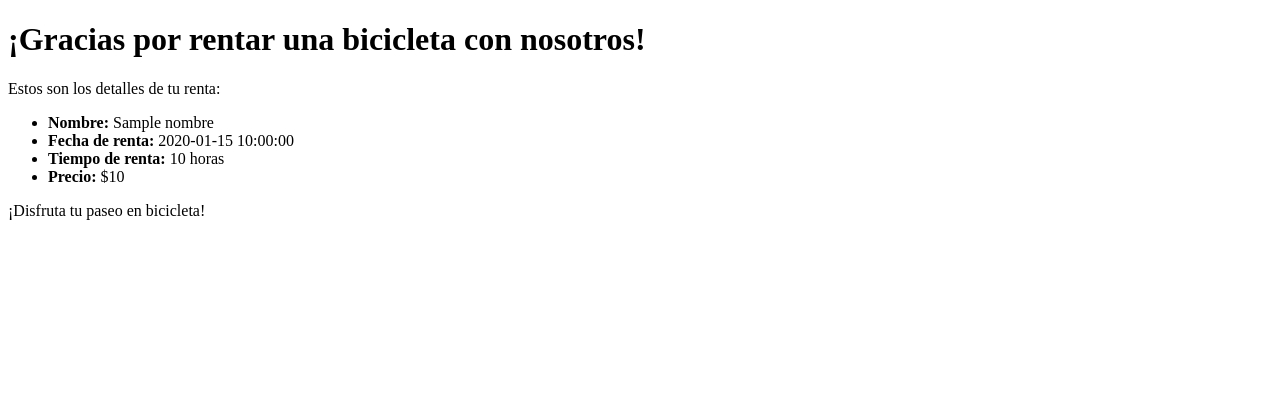
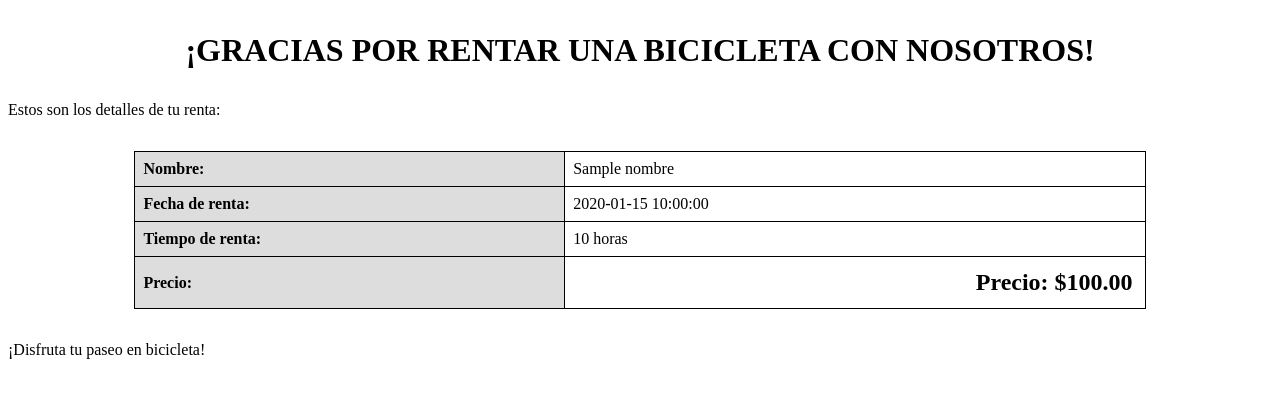
Before and after one commit to daeb2222/RentaRad, a Flask app: template RentaRad/templates/confirmacion.html in a window 1280 px wide. Shown: the top 398 px of the page. Run offline with Flask 3, Linux system fonts and the light colour scheme; the template is opened without the code that fills it: most values are stand-ins (such as "Sample title", 1, 10 or a date in 2020).

Commit message:
una pequeña mejora visual

```diff
--- a/RentaRad/app.py
+++ b/RentaRad/app.py
@@ -30,7 +30,7 @@ def login():
     if request.method == 'POST':
         return redirect(url_for('home'))
     else:
-        return render_template('login.html')
+        return render_template('home.html')
 
 @app.route('/rentar', methods=['POST'])
 def rentar():
@@ -39,6 +39,7 @@ def rentar():
     tiempo = request.form['tiempo']
     # procesa la renta de la bicicleta y muestra una página de confirmación
     return render_template('confirmacion.html', nombre=nombre, fecha=fecha, tiempo=tiempo)
+
 
 @app.route('/home')
 @login_required
--- a/RentaRad/templates/confirmacion.html
+++ b/RentaRad/templates/confirmacion.html
@@ -1,22 +1,85 @@
 <!DOCTYPE html>
 <html lang="en">
-<head>
+  <head>
     <meta charset="UTF-8">
     <meta name="viewport" content="width=device-width, initial-scale=1.0">
     <title>Confirmación de renta de bicicletas</title>
-</head>
-<body>
+    <style>
+      /* Estilos para el título */
+      h1 {
+        font-size: 2em;
+        font-weight: bold;
+        margin: 1em 0;
+        text-align: center;
+        text-transform: uppercase;
+      }
+
+      /* Estilos para la tabla */
+      table {
+        border-collapse: collapse;
+        margin: 2em auto;
+        width: 80%;
+      }
+
+      td, th {
+        border: 1px solid black;
+        padding: 0.5em;
+        text-align: left;
+      }
+
+      th {
+        background-color: #ddd;
+        font-weight: bold;
+      }
+
+      /* Estilos para el precio */
+      #precio {
+        font-size: 1.5em;
+        font-weight: bold;
+        text-align: right;
+      }
+
+      #precio::before {
+        content: "Precio: $";
+      }
+
+    </style>
+  </head>
+  <body>
     <h1>¡Gracias por rentar una bicicleta con nosotros!</h1>
 
     <p>Estos son los detalles de tu renta:</p>
 
-    <ul>
-        <li><strong>Nombre:</strong> {{ nombre }}</li>
-        <li><strong>Fecha de renta:</strong> {{ fecha }}</li>
-        <li><strong>Tiempo de renta:</strong> {{ tiempo }} horas</li>
-        <li><strong>Precio:</strong> ${{ precio }}</li>
-    </ul>
+    <table>
+      <tr>
+        <th>Nombre:</th>
+        <td>{{ nombre }}</td>
+      </tr>
+      <tr>
+        <th>Fecha de renta:</th>
+        <td>{{ fecha }}</td>
+      </tr>
+      <tr>
+        <th>Tiempo de renta:</th>
+        <td>{{ tiempo }} horas</td>
+      </tr>
+      <tr>
+        <th>Precio:</th>
+        <td id="precio"></td>
+      </tr>
+    </table>
 
     <p>¡Disfruta tu paseo en bicicleta!</p>
-</body>
+
+    <script>
+      function calcularPrecio() {
+        var tiempo = {{ tiempo }};
+        var precio = tiempo * 10; // $10 por hora
+        document.getElementById('precio').textContent = precio.toFixed(2);
+        return precio;
+      }
+
+      window.onload = calcularPrecio;
+    </script>
+  </body>
 </html>
```
Also changed, not shown: RentaRad/templates/home.html (+22 -17 lines).
